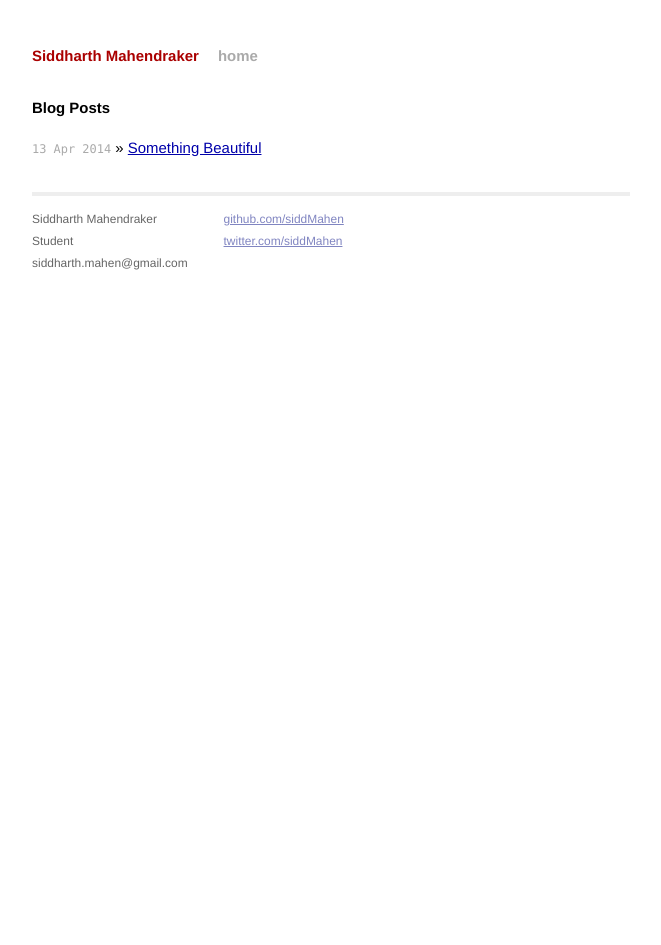
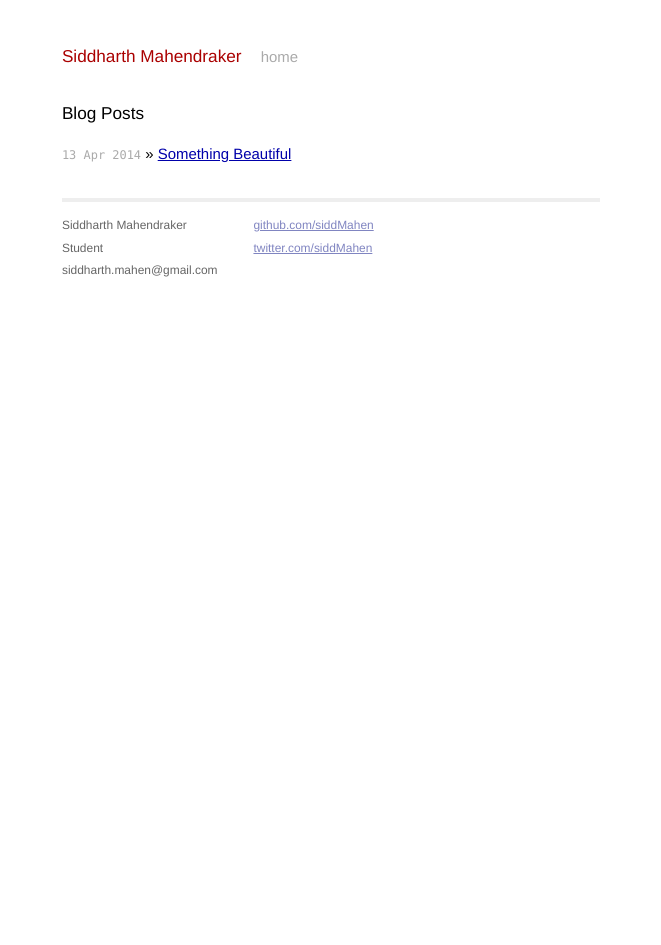
Before and after one commit to siddMahen/siddmahen.github.io, a Jekyll site: the page built from index.html, in a window 1280 px wide. Shown: the whole page, without its empty margins (309-970 px from the left). Built offline with Jekyll 4.4.1, drawn with Linux system fonts in a browser that asks for light colours; Markdown is read by kramdown in place of the engine named in the settings.

Commit message:
Slimmer fonts, bigger titles and narrower width

```diff
--- a/css/main.css
+++ b/css/main.css
@@ -16,11 +16,14 @@ body {
   background-color: #FFF;
   font: 13.34px Helvetica, Arial, sans-serif;
   font-size: small;
+  font-weight: 300;
   text-align: center;
 }
 
 h1, h2, h3, h4, h5, h6 {
-  font-size: 100%; }
+  font-size: 115%;
+  font-weight: 300;
+}
 
 h1 { margin-bottom: 1em; }
 p { margin: 1em 0; }
@@ -58,15 +61,15 @@ a:visited { color: #a0a; }
 .site {
   font-size: 115%;
   text-align: justify;
-  max-width: 40em;
+  max-width: 36em;
   margin: 3em auto 2em;
   padding: 0 1em;
   line-height: 1.5em;
 }
 
 .header a {
-  font-weight: bold;
   text-decoration: none;
+  font-weight: 300;
 }
 
 .title {
```
